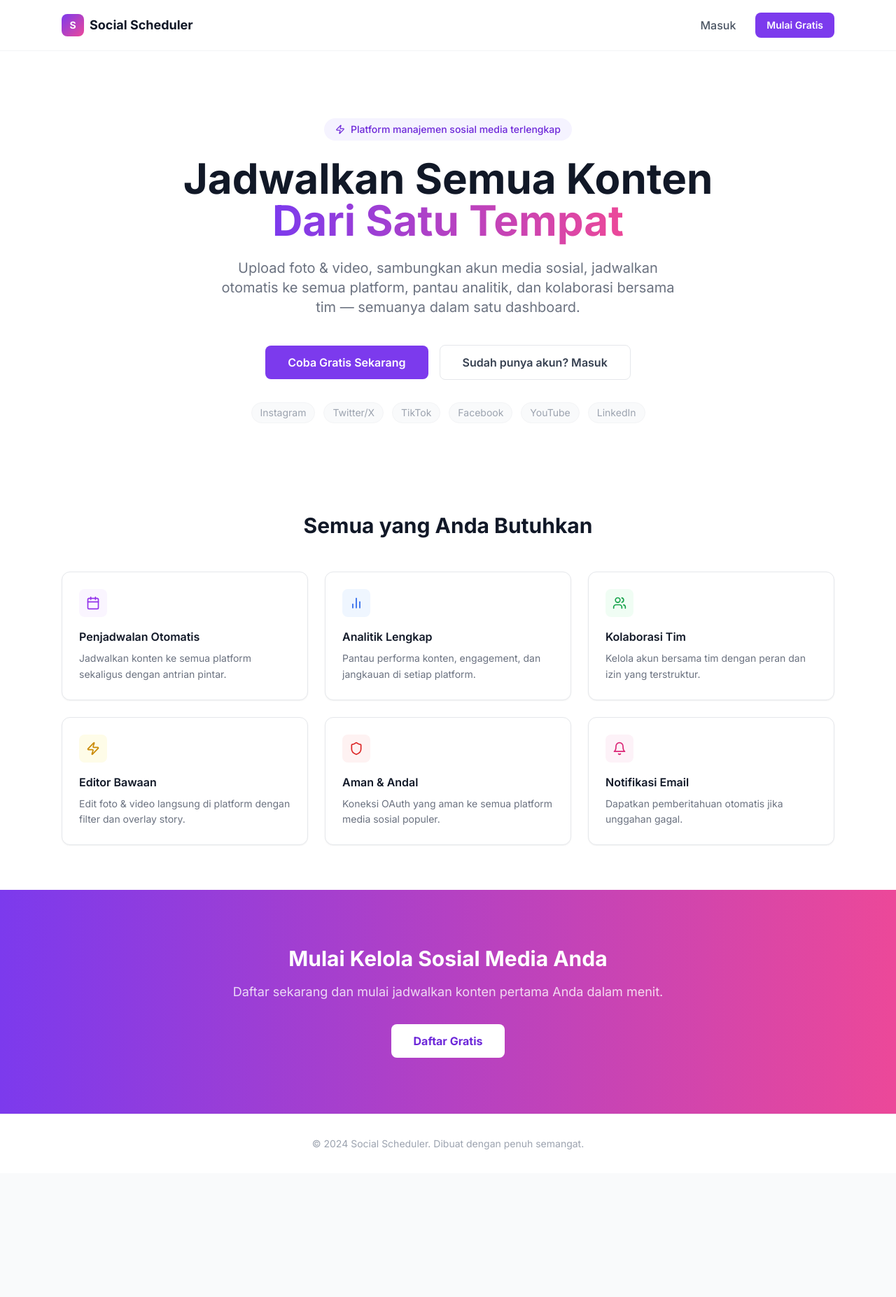
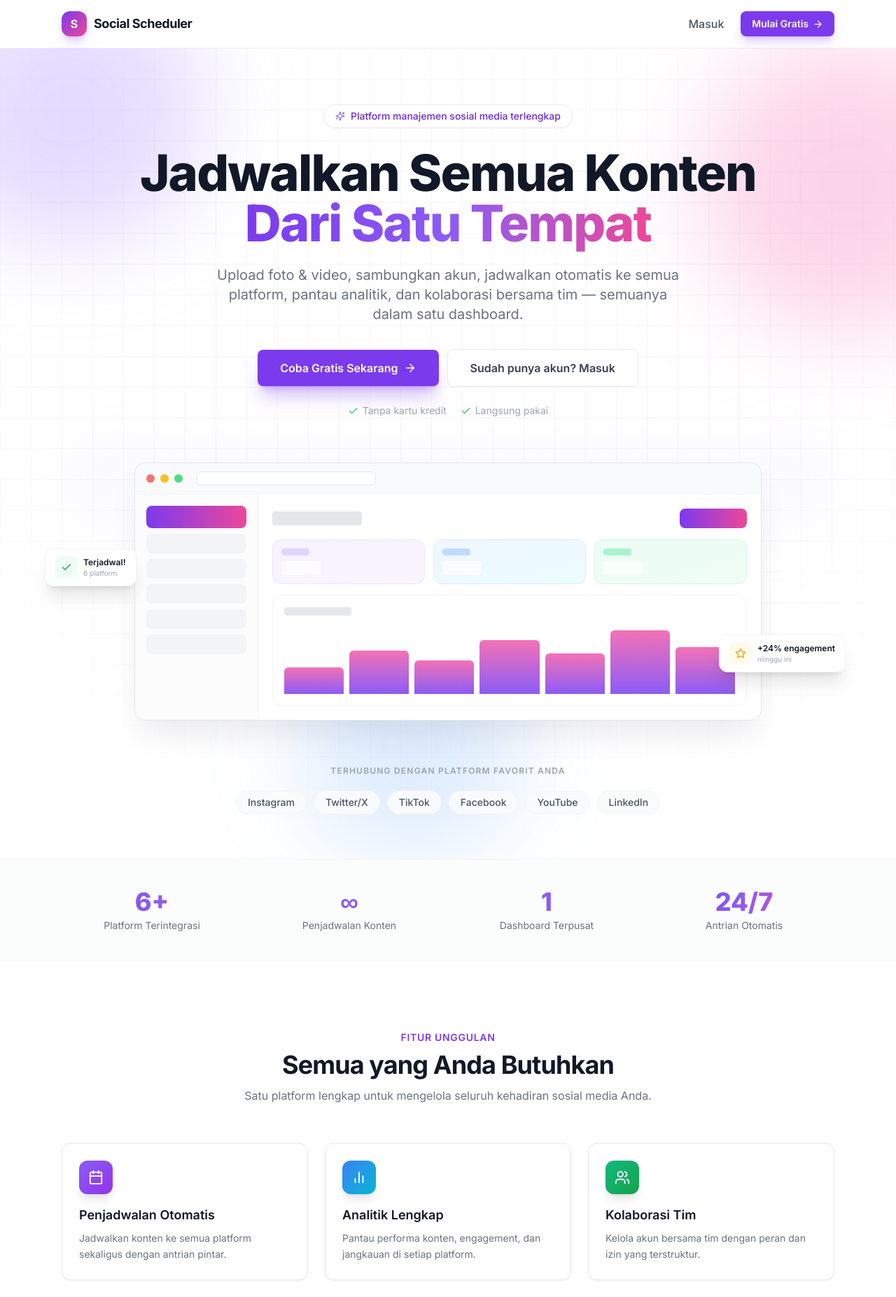
Before and after one commit to rifkiandika191-dot/social-scheduler, a Next.js app: page / in a window 1280 px wide. Shown: the top 1854 px of the page at 70% size. Before the commit the page ends 1677 px from the top, so only its background shows below. Built offline with nearby package versions, Linux system fonts and the light colour scheme.

Commit message:
auto: update src/app/page.tsx.tmp.84700.c9e0c400749f, src/app/page.tsx, social-scheduler [02/06/2026, 00.09.07]

```diff
--- a/src/app/page.tsx
+++ b/src/app/page.tsx
@@ -1,134 +1,296 @@
 import Link from 'next/link'
-import { Calendar, BarChart2, Users, Zap, Shield, Bell } from 'lucide-react'
+import {
+  Calendar, BarChart2, Users, Zap, Shield, Bell,
+  ArrowRight, Sparkles, Check, Star,
+} from 'lucide-react'
 
 const features = [
   {
     icon: Calendar,
     title: 'Penjadwalan Otomatis',
     desc: 'Jadwalkan konten ke semua platform sekaligus dengan antrian pintar.',
-    color: 'text-purple-600 bg-purple-50',
+    grad: 'from-violet-500 to-purple-600',
   },
   {
     icon: BarChart2,
     title: 'Analitik Lengkap',
     desc: 'Pantau performa konten, engagement, dan jangkauan di setiap platform.',
-    color: 'text-blue-600 bg-blue-50',
+    grad: 'from-blue-500 to-cyan-500',
   },
   {
     icon: Users,
     title: 'Kolaborasi Tim',
     desc: 'Kelola akun bersama tim dengan peran dan izin yang terstruktur.',
-    color: 'text-green-600 bg-green-50',
+    grad: 'from-emerald-500 to-green-600',
   },
   {
     icon: Zap,
     title: 'Editor Bawaan',
     desc: 'Edit foto & video langsung di platform dengan filter dan overlay story.',
-    color: 'text-yellow-600 bg-yellow-50',
+    grad: 'from-amber-500 to-orange-500',
   },
   {
     icon: Shield,
     title: 'Aman & Andal',
     desc: 'Koneksi OAuth yang aman ke semua platform media sosial populer.',
-    color: 'text-red-600 bg-red-50',
+    grad: 'from-rose-500 to-red-500',
   },
   {
     icon: Bell,
-    title: 'Notifikasi Email',
-    desc: 'Dapatkan pemberitahuan otomatis jika unggahan gagal.',
-    color: 'text-pink-600 bg-pink-50',
+    title: 'Notifikasi Cerdas',
+    desc: 'Dapatkan pemberitahuan otomatis jika unggahan gagal dipublikasikan.',
+    grad: 'from-pink-500 to-fuchsia-600',
   },
 ]
 
 const platforms = ['Instagram', 'Twitter/X', 'TikTok', 'Facebook', 'YouTube', 'LinkedIn']
 
+const stats = [
+  { value: '6+', label: 'Platform Terintegrasi' },
+  { value: '∞', label: 'Penjadwalan Konten' },
+  { value: '1', label: 'Dashboard Terpusat' },
+  { value: '24/7', label: 'Antrian Otomatis' },
+]
+
+const steps = [
+  { n: '01', title: 'Sambungkan Akun', desc: 'Hubungkan semua akun sosial media Anda lewat OAuth yang aman.' },
+  { n: '02', title: 'Buat & Jadwalkan', desc: 'Upload konten, edit, lalu atur jadwal tayang ke beberapa platform sekaligus.' },
+  { n: '03', title: 'Pantau Hasilnya', desc: 'Lihat analitik performa dan kelola semuanya dari satu tempat.' },
+]
+
 export default function LandingPage() {
   return (
-    <div className="min-h-screen bg-white">
+    <div className="min-h-screen bg-white text-gray-900">
       {/* Nav */}
-      <nav className="border-b border-gray-100 sticky top-0 bg-white/80 backdrop-blur-md z-50">
-        <div className="max-w-6xl mx-auto px-6 py-4 flex items-center justify-between">
+      <nav className="border-b border-gray-100 sticky top-0 bg-white/70 backdrop-blur-xl z-50">
+        <div className="max-w-6xl mx-auto px-6 py-3.5 flex items-center justify-between">
+          <div className="flex items-center gap-2.5">
+            <div className="w-9 h-9 rounded-xl bg-gradient-to-br from-brand-600 to-pink-500 flex items-center justify-center shadow-lg shadow-brand-600/25">
+              <span className="text-white font-bold">S</span>
+            </div>
+            <span className="font-bold text-gray-900 text-lg tracking-tight">Social Scheduler</span>
+          </div>
           <div className="flex items-center gap-2">
-            <div className="w-8 h-8 rounded-lg bg-gradient-to-br from-brand-600 to-pink-500 flex items-center justify-center">
-              <span className="text-white font-bold text-sm">S</span>
-            </div>
-            <span className="font-bold text-gray-900 text-lg">Social Scheduler</span>
-          </div>
-          <div className="flex items-center gap-3">
             <Link href="/login" className="text-gray-600 hover:text-gray-900 font-medium px-4 py-2 rounded-lg hover:bg-gray-50 transition-colors">
               Masuk
             </Link>
-            <Link href="/register" className="btn-primary text-sm">
-              Mulai Gratis
+            <Link href="/register" className="btn-primary text-sm shadow-lg shadow-brand-600/25 flex items-center gap-1.5">
+              Mulai Gratis <ArrowRight size={15} />
             </Link>
           </div>
         </div>
       </nav>
 
       {/* Hero */}
-      <section className="max-w-6xl mx-auto px-6 pt-24 pb-16 text-center">
-        <div className="inline-flex items-center gap-2 bg-brand-50 text-brand-700 rounded-full px-4 py-1.5 text-sm font-medium mb-6">
-          <Zap size={14} />
+      <section className="relative overflow-hidden">
+        {/* Background dekoratif */}
+        <div className="absolute inset-0 bg-grid mask-fade" />
+        <div className="absolute -top-24 -left-24 w-96 h-96 bg-brand-400/30 rounded-full blur-3xl animate-blob" />
+        <div className="absolute top-10 -right-24 w-96 h-96 bg-pink-400/30 rounded-full blur-3xl animate-blob [animation-delay:3s]" />
+        <div className="absolute bottom-0 left-1/3 w-80 h-80 bg-blue-400/20 rounded-full blur-3xl animate-blob [animation-delay:6s]" />
+
+        <div className="relative max-w-6xl mx-auto px-6 pt-20 pb-16 text-center">
+          <div className="inline-flex items-center gap-2 bg-white border border-brand-100 text-brand-700 rounded-full px-4 py-1.5 text-sm font-medium mb-7 shadow-sm animate-fade-up">
+            <Sparkles size={14} className="text-brand-500" />
             Platform manajemen sosial media terlengkap
           </div>
-        <h1 className="text-5xl md:text-6xl font-bold text-gray-900 mb-6 leading-tight">
+          <h1 className="text-5xl md:text-7xl font-extrabold mb-6 leading-[1.05] tracking-tight animate-fade-up [animation-delay:75ms]">
             Jadwalkan Semua Konten<br />
-          <span className="bg-gradient-to-r from-brand-600 to-pink-500 bg-clip-text text-transparent">
-            Dari Satu Tempat
-          </span>
+            <span className="text-gradient">Dari Satu Tempat</span>
           </h1>
-        <p className="text-xl text-gray-500 max-w-2xl mx-auto mb-10">
-          Upload foto & video, sambungkan akun media sosial, jadwalkan otomatis ke semua platform,
+          <p className="text-lg md:text-xl text-gray-500 max-w-2xl mx-auto mb-9 animate-fade-up [animation-delay:150ms]">
+            Upload foto &amp; video, sambungkan akun, jadwalkan otomatis ke semua platform,
             pantau analitik, dan kolaborasi bersama tim — semuanya dalam satu dashboard.
           </p>
-        <div className="flex items-center justify-center gap-4 flex-wrap">
-          <Link href="/register" className="btn-primary px-8 py-3 text-base">
-            Coba Gratis Sekarang
+          <div className="flex items-center justify-center gap-3 flex-wrap animate-fade-up [animation-delay:225ms]">
+            <Link href="/register" className="btn-primary px-8 py-3.5 text-base shadow-xl shadow-brand-600/30 flex items-center gap-2 hover:scale-[1.02] transition-transform">
+              Coba Gratis Sekarang <ArrowRight size={18} />
             </Link>
-          <Link href="/login" className="btn-secondary px-8 py-3 text-base">
+            <Link href="/login" className="btn-secondary px-8 py-3.5 text-base">
               Sudah punya akun? Masuk
             </Link>
           </div>
-        <div className="flex items-center justify-center gap-3 mt-8 flex-wrap">
+          <div className="flex items-center justify-center gap-5 mt-6 text-sm text-gray-400 animate-fade-up [animation-delay:300ms]">
+            <span className="flex items-center gap-1.5"><Check size={15} className="text-green-500" /> Tanpa kartu kredit</span>
+            <span className="flex items-center gap-1.5"><Check size={15} className="text-green-500" /> Langsung pakai</span>
+          </div>
+
+          {/* Mockup dashboard */}
+          <div className="relative mt-16 animate-fade-up [animation-delay:375ms]">
+            <div className="absolute inset-x-0 -top-6 h-40 bg-gradient-to-b from-brand-100/40 to-transparent blur-2xl" />
+            <div className="relative max-w-4xl mx-auto rounded-2xl border border-gray-200 bg-white shadow-2xl shadow-gray-900/10 overflow-hidden">
+              {/* Title bar */}
+              <div className="flex items-center gap-2 px-4 py-3 border-b border-gray-100 bg-gray-50">
+                <span className="w-3 h-3 rounded-full bg-red-400" />
+                <span className="w-3 h-3 rounded-full bg-amber-400" />
+                <span className="w-3 h-3 rounded-full bg-green-400" />
+                <div className="ml-3 h-5 w-64 rounded-md bg-white border border-gray-200" />
+              </div>
+              {/* Body */}
+              <div className="flex">
+                {/* Sidebar */}
+                <div className="hidden sm:flex flex-col gap-2 w-44 p-4 border-r border-gray-100 bg-gray-50/50">
+                  <div className="h-8 rounded-lg bg-gradient-to-r from-brand-600 to-pink-500" />
+                  {[...Array(5)].map((_, i) => (
+                    <div key={i} className="h-7 rounded-lg bg-gray-100" />
+                  ))}
+                </div>
+                {/* Main */}
+                <div className="flex-1 p-5 text-left">
+                  <div className="flex items-center justify-between mb-4">
+                    <div className="h-5 w-32 rounded bg-gray-200" />
+                    <div className="h-7 w-24 rounded-lg bg-gradient-to-r from-brand-600 to-pink-500" />
+                  </div>
+                  {/* Kartu statistik */}
+                  <div className="grid grid-cols-3 gap-3 mb-4">
+                    {[
+                      { c: 'from-violet-50 to-purple-50 border-violet-100', b: 'bg-violet-200' },
+                      { c: 'from-blue-50 to-cyan-50 border-blue-100', b: 'bg-blue-200' },
+                      { c: 'from-emerald-50 to-green-50 border-emerald-100', b: 'bg-emerald-200' },
+                    ].map((s, i) => (
+                      <div key={i} className={`rounded-xl border bg-gradient-to-br ${s.c} p-3`}>
+                        <div className={`h-2.5 w-10 rounded ${s.b} mb-2`} />
+                        <div className="h-5 w-14 rounded bg-white/70" />
+                      </div>
+                    ))}
+                  </div>
+                  {/* Grafik bar */}
+                  <div className="rounded-xl border border-gray-100 p-4">
+                    <div className="h-3 w-24 rounded bg-gray-200 mb-4" />
+                    <div className="flex items-end gap-2 h-24">
+                      {[40, 65, 50, 80, 60, 95, 70].map((h, i) => (
+                        <div key={i} className="flex-1 rounded-t-md bg-gradient-to-t from-brand-500 to-pink-400" style={{ height: `${h}%` }} />
+                      ))}
+                    </div>
+                  </div>
+                </div>
+              </div>
+            </div>
+
+            {/* Kartu mengambang */}
+            <div className="hidden md:flex absolute -left-6 top-1/3 items-center gap-2 bg-white rounded-xl border border-gray-100 shadow-xl px-3.5 py-2.5 animate-float">
+              <div className="w-8 h-8 rounded-lg bg-green-50 flex items-center justify-center">
+                <Check size={16} className="text-green-600" />
+              </div>
+              <div className="text-left">
+                <p className="text-xs font-semibold text-gray-900">Terjadwal!</p>
+                <p className="text-[10px] text-gray-400">6 platform</p>
+              </div>
+            </div>
+            <div className="hidden md:flex absolute -right-4 top-2/3 items-center gap-2 bg-white rounded-xl border border-gray-100 shadow-xl px-3.5 py-2.5 animate-float [animation-delay:2s]">
+              <div className="w-8 h-8 rounded-lg bg-amber-50 flex items-center justify-center">
+                <Star size={16} className="text-amber-500" />
+              </div>
+              <div className="text-left">
+                <p className="text-xs font-semibold text-gray-900">+24% engagement</p>
+                <p className="text-[10px] text-gray-400">minggu ini</p>
+              </div>
+            </div>
+          </div>
+
+          {/* Platform pills */}
+          <div className="mt-16">
+            <p className="text-xs uppercase tracking-widest text-gray-400 font-semibold mb-5">Terhubung dengan platform favorit Anda</p>
+            <div className="flex items-center justify-center gap-2.5 flex-wrap">
               {platforms.map(p => (
-            <span key={p} className="text-sm text-gray-400 bg-gray-50 px-3 py-1 rounded-full border border-gray-100">
+                <span key={p} className="text-sm font-medium text-gray-600 bg-gray-50 px-4 py-1.5 rounded-full border border-gray-100">
                   {p}
                 </span>
+              ))}
+            </div>
+          </div>
+        </div>
+      </section>
+
+      {/* Stats */}
+      <section className="border-y border-gray-100 bg-gray-50/60">
+        <div className="max-w-6xl mx-auto px-6 py-10 grid grid-cols-2 md:grid-cols-4 gap-6">
+          {stats.map(s => (
+            <div key={s.label} className="text-center">
+              <div className="text-3xl md:text-4xl font-extrabold text-gradient">{s.value}</div>
+              <div className="text-sm text-gray-500 mt-1">{s.label}</div>
+            </div>
           ))}
         </div>
       </section>
 
       {/* Features */}
-      <section className="max-w-6xl mx-auto px-6 py-16">
-        <h2 className="text-3xl font-bold text-center text-gray-900 mb-12">Semua yang Anda Butuhkan</h2>
+      <section className="max-w-6xl mx-auto px-6 py-24">
+        <div className="text-center max-w-2xl mx-auto mb-14">
+          <span className="text-sm font-semibold text-brand-600 uppercase tracking-wider">Fitur Unggulan</span>
+          <h2 className="text-3xl md:text-4xl font-bold mt-2 mb-3 tracking-tight">Semua yang Anda Butuhkan</h2>
+          <p className="text-gray-500">Satu platform lengkap untuk mengelola seluruh kehadiran sosial media Anda.</p>
+        </div>
         <div className="grid grid-cols-1 md:grid-cols-2 lg:grid-cols-3 gap-6">
           {features.map(f => (
-            <div key={f.title} className="card p-6 hover:shadow-md transition-shadow">
-              <div className={`w-10 h-10 rounded-lg flex items-center justify-center mb-4 ${f.color}`}>
-                <f.icon size={20} />
+            <div
+              key={f.title}
+              className="group relative card p-6 hover:shadow-xl hover:-translate-y-1 transition-all duration-300"
+            >
+              <div className={`w-12 h-12 rounded-xl flex items-center justify-center mb-4 bg-gradient-to-br ${f.grad} shadow-lg`}>
+                <f.icon size={22} className="text-white" />
               </div>
-              <h3 className="font-semibold text-gray-900 mb-2">{f.title}</h3>
+              <h3 className="font-semibold text-lg text-gray-900 mb-2">{f.title}</h3>
               <p className="text-gray-500 text-sm leading-relaxed">{f.desc}</p>
             </div>
           ))}
         </div>
       </section>
 
+      {/* Cara Kerja */}
+      <section className="bg-gray-50/60 border-y border-gray-100">
+        <div className="max-w-6xl mx-auto px-6 py-24">
+          <div className="text-center max-w-2xl mx-auto mb-14">
+            <span className="text-sm font-semibold text-brand-600 uppercase tracking-wider">Cara Kerja</span>
+            <h2 className="text-3xl md:text-4xl font-bold mt-2 tracking-tight">Mulai dalam 3 Langkah</h2>
+          </div>
+          <div className="grid grid-cols-1 md:grid-cols-3 gap-8">
+            {steps.map((s, i) => (
+              <div key={s.n} className="relative">
+                {i < steps.length - 1 && (
+                  <div className="hidden md:block absolute top-7 left-[calc(50%+2rem)] right-0 h-px bg-gradient-to-r from-brand-200 to-transparent" />
+                )}
+                <div className="w-14 h-14 rounded-2xl bg-white border border-gray-200 shadow-sm flex items-center justify-center text-xl font-bold text-gradient mb-5">
+                  {s.n}
+                </div>
+                <h3 className="font-semibold text-lg text-gray-900 mb-2">{s.title}</h3>
+                <p className="text-gray-500 text-sm leading-relaxed">{s.desc}</p>
+              </div>
+            ))}
+          </div>
+        </div>
+      </section>
+
       {/* CTA */}
-      <section className="bg-gradient-to-r from-brand-600 to-pink-500 py-20">
-        <div className="max-w-4xl mx-auto px-6 text-center">
-          <h2 className="text-3xl font-bold text-white mb-4">Mulai Kelola Sosial Media Anda</h2>
-          <p className="text-white/80 text-lg mb-8">Daftar sekarang dan mulai jadwalkan konten pertama Anda dalam menit.</p>
-          <Link href="/register" className="bg-white text-brand-700 font-bold px-8 py-3 rounded-lg hover:bg-gray-50 transition-colors inline-block">
-            Daftar Gratis
+      <section className="max-w-6xl mx-auto px-6 py-24">
+        <div className="relative overflow-hidden rounded-3xl bg-gradient-to-br from-brand-600 via-violet-600 to-pink-500 px-8 py-16 text-center shadow-2xl shadow-brand-600/30">
+          <div className="absolute -top-16 -right-10 w-72 h-72 bg-white/10 rounded-full blur-3xl" />
+          <div className="absolute -bottom-16 -left-10 w-72 h-72 bg-white/10 rounded-full blur-3xl" />
+          <div className="relative">
+            <h2 className="text-3xl md:text-4xl font-bold text-white mb-4 tracking-tight">Mulai Kelola Sosial Media Anda</h2>
+            <p className="text-white/80 text-lg mb-8 max-w-xl mx-auto">
+              Daftar sekarang dan jadwalkan konten pertama Anda dalam hitungan menit.
+            </p>
+            <Link
+              href="/register"
+              className="bg-white text-brand-700 font-bold px-8 py-3.5 rounded-xl hover:bg-gray-50 hover:scale-[1.02] transition-all inline-flex items-center gap-2 shadow-lg"
+            >
+              Daftar Gratis <ArrowRight size={18} />
             </Link>
+          </div>
         </div>
       </section>
 
       {/* Footer */}
-      <footer className="border-t border-gray-100 py-8">
-        <div className="max-w-6xl mx-auto px-6 text-center text-gray-400 text-sm">
-          <p>&copy; 2024 Social Scheduler. Dibuat dengan penuh semangat.</p>
+      <footer className="border-t border-gray-100">
+        <div className="max-w-6xl mx-auto px-6 py-12 flex flex-col md:flex-row items-center justify-between gap-4">
+          <div className="flex items-center gap-2.5">
+            <div className="w-8 h-8 rounded-lg bg-gradient-to-br from-brand-600 to-pink-500 flex items-center justify-center">
+              <span className="text-white font-bold text-sm">S</span>
+            </div>
+            <span className="font-bold text-gray-900">Social Scheduler</span>
+          </div>
+          <p className="text-gray-400 text-sm">&copy; 2026 Social Scheduler. Kelola semua sosial media dari satu tempat.</p>
         </div>
       </footer>
     </div>
```
Lines whose indentation alone changed are shown as unchanged.
